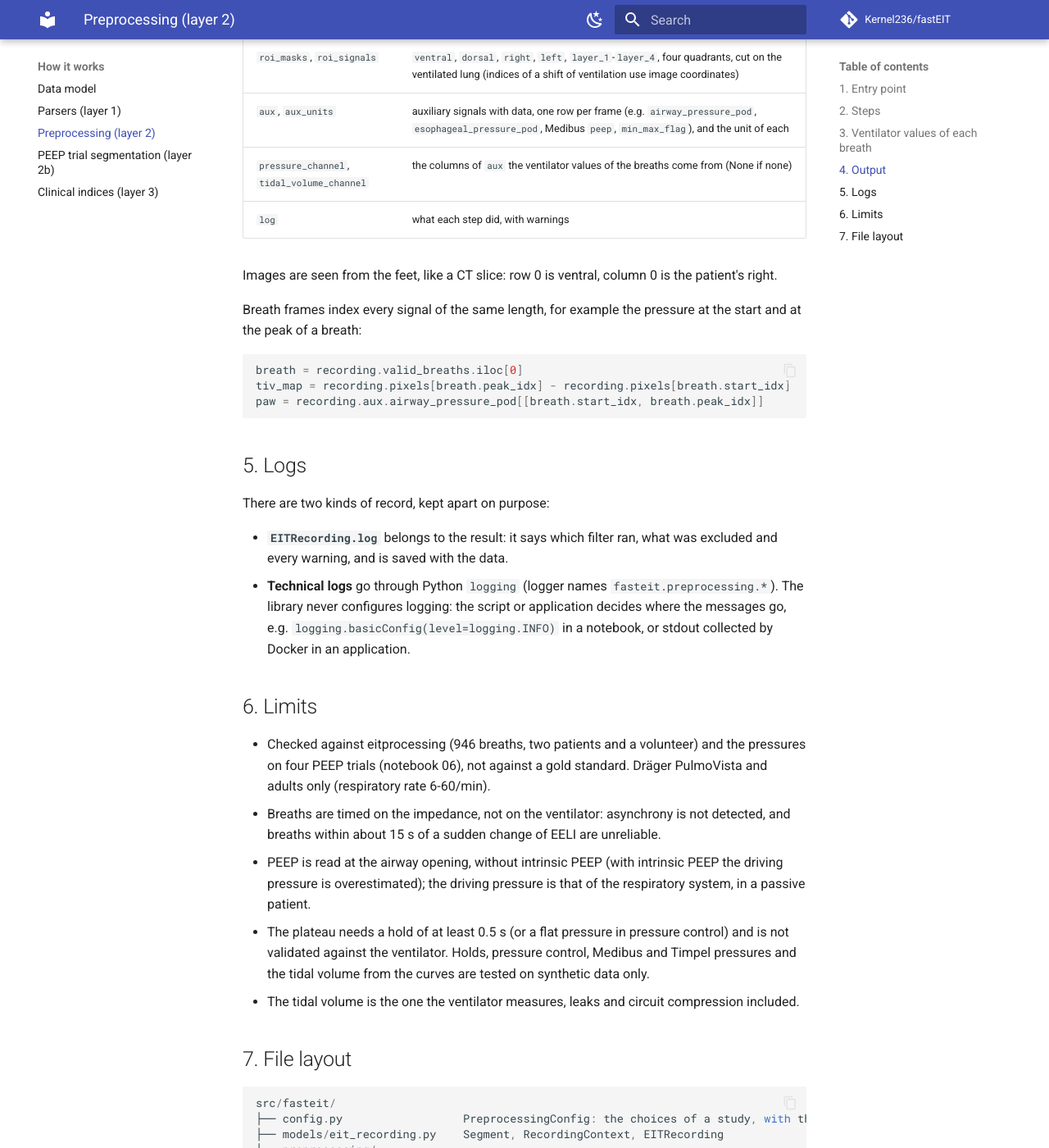
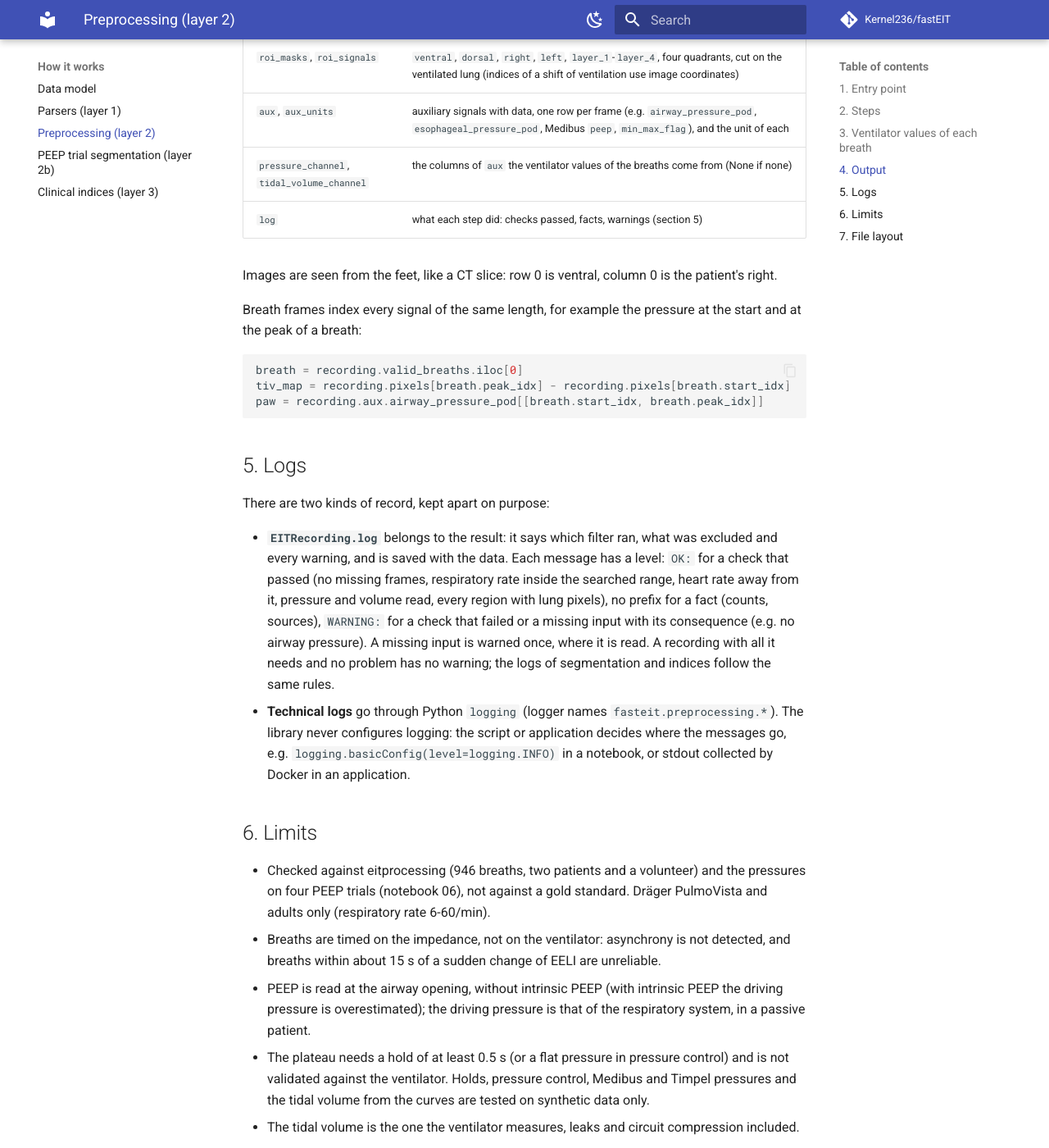
Before and after one commit to Kernel236/fastEIT, an MkDocs documentation site: the page built from docs/preprocessing.md, in a window 1280 px wide and 1400 px high, scrolled down 4963 px. Shown: the whole window at 82% size. Built offline with MkDocs 1.6.1 and Material for MkDocs 9.7.7, drawn with Linux system fonts in a browser that asks for light colours; comment, search, counter and statistics services are not loaded; the version menu is left out.

Commit message:
docs: the three levels of the logs (OK, facts, WARNING)

```diff
--- a/docs/preprocessing.md
+++ b/docs/preprocessing.md
@@ -154,7 +154,7 @@ typed volume outside 100-1500 mL gives a warning (litres typed instead of mL?).
 | `roi_masks`, `roi_signals` | `ventral`, `dorsal`, `right`, `left`, `layer_1`-`layer_4`, four quadrants, cut on the ventilated lung (indices of a shift of ventilation use image coordinates) |
 | `aux`, `aux_units` | auxiliary signals with data, one row per frame (e.g. `airway_pressure_pod`, `esophageal_pressure_pod`, Medibus `peep`, `min_max_flag`), and the unit of each |
 | `pressure_channel`, `tidal_volume_channel` | the columns of `aux` the ventilator values of the breaths come from (None if none) |
-| `log` | what each step did, with warnings |
+| `log` | what each step did: checks passed, facts, warnings (section 5) |
 
 Images are seen from the feet, like a CT slice: row 0 is ventral, column 0 is the
 patient's right.
@@ -173,7 +173,13 @@
 There are two kinds of record, kept apart on purpose:
 
 - **`EITRecording.log`** belongs to the result: it says which filter ran, what was
-  excluded and every warning, and is saved with the data.
+  excluded and every warning, and is saved with the data. Each message has a level:
+  `OK:` for a check that passed (no missing frames, respiratory rate inside the searched
+  range, heart rate away from it, pressure and volume read, every region with lung
+  pixels), no prefix for a fact (counts, sources), `WARNING:` for a check that failed or
+  a missing input with its consequence (e.g. no airway pressure). A missing input is
+  warned once, where it is read. A recording with all it needs and no problem has no
+  warning; the logs of segmentation and indices follow the same rules.
 - **Technical logs** go through Python `logging` (logger names
   `fasteit.preprocessing.*`). The library never configures logging: the script or
   application decides where the messages go, e.g. `logging.basicConfig(level=logging.INFO)`
```
Also changed, not shown: docs/export.md (+1 -1 lines), docs/guide/analyse.md (+5 -2 lines), docs/segmentation.md (+1 -1 lines).
